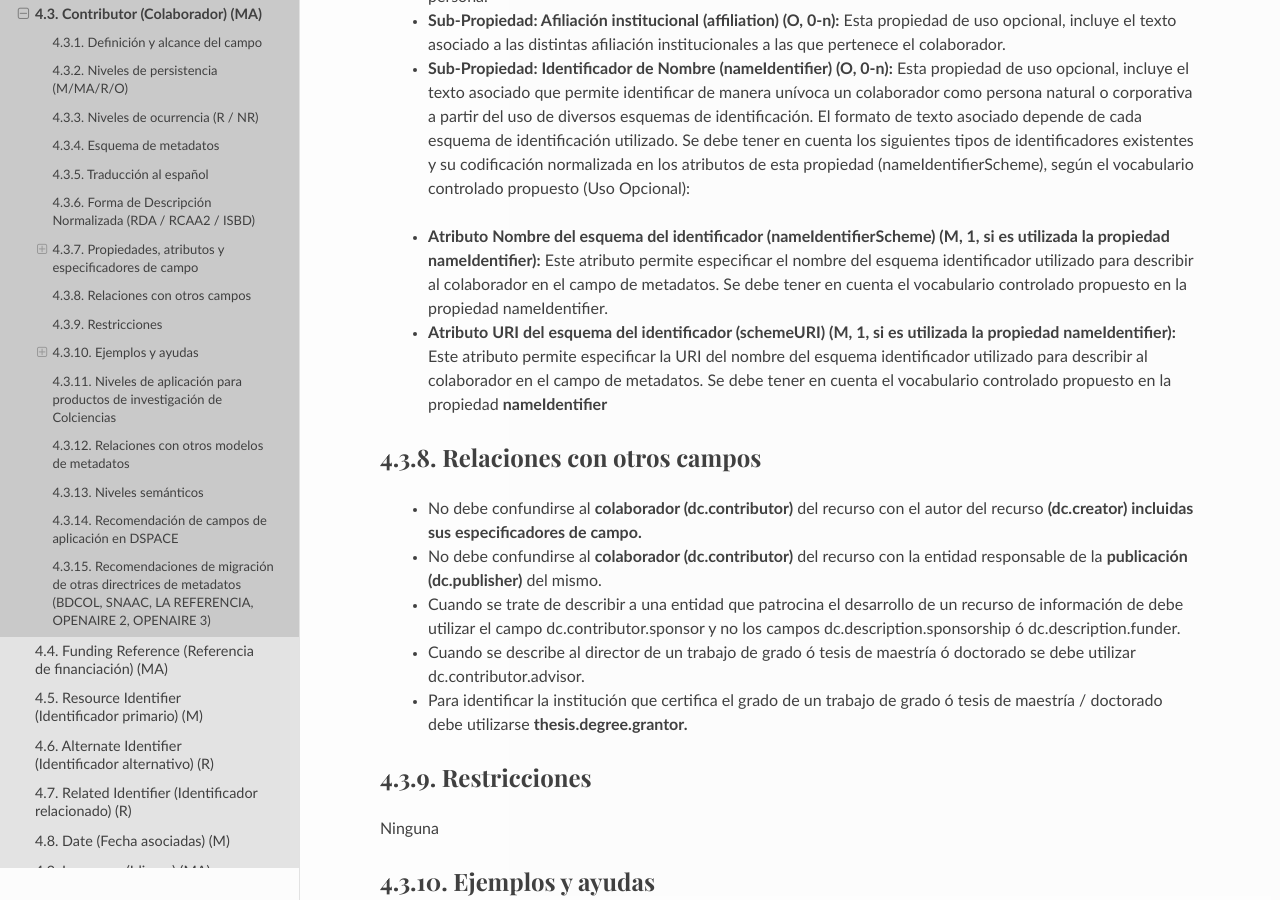
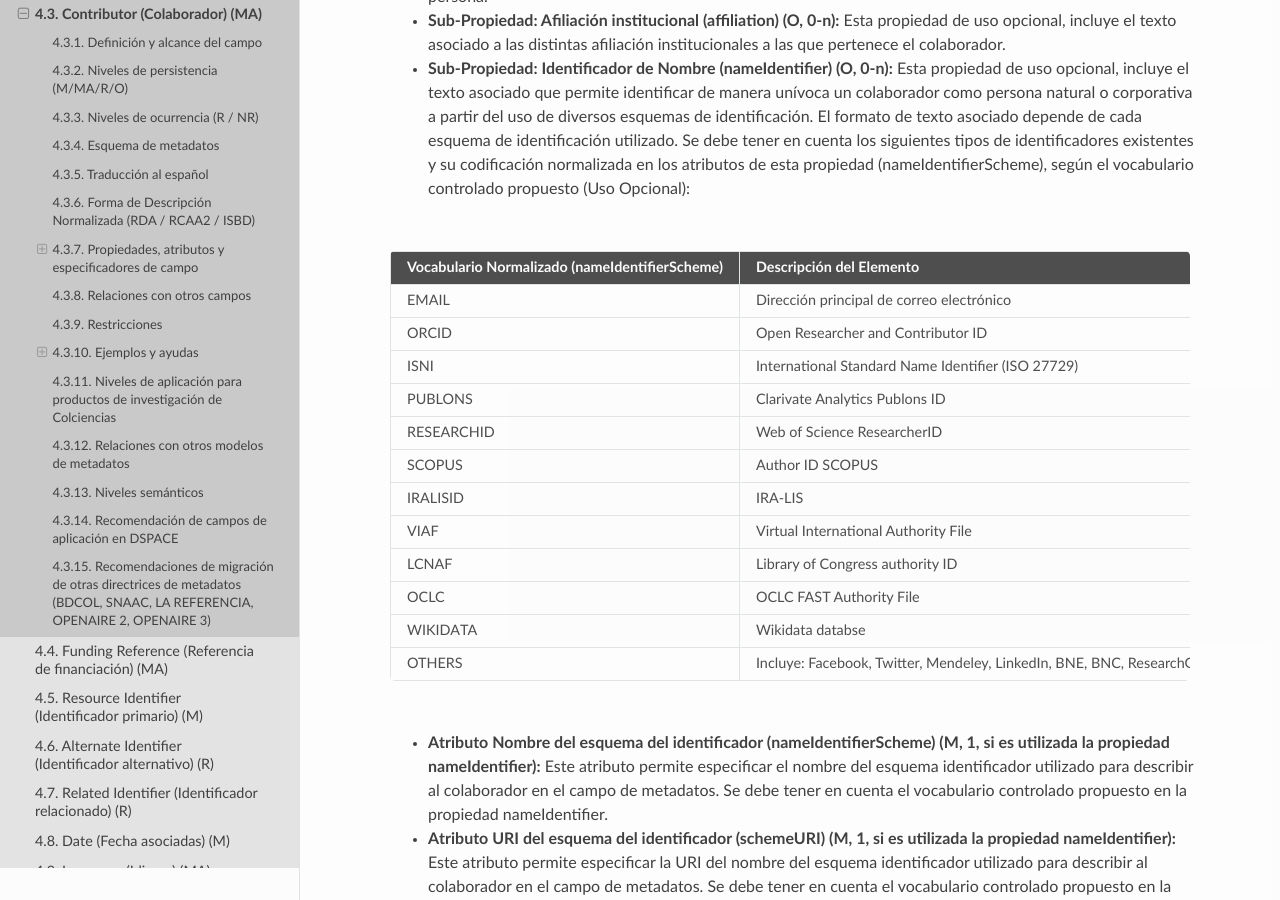
Before and after one commit to rcic/openaire4, a Sphinx documentation site: the page built from docs/field_contributor.rst, in a window 1280 px wide and 900 px high, scrolled down 3931 px. Built offline with Sphinx 7.4.7 and the Read the Docs theme 2.0.0, drawn with Linux system fonts in a browser that asks for light colours; some web fonts are replaced; a script that is not in the unit is left out.

Commit message:
correcion

```diff
--- a/docs/field_contributor.rst
+++ b/docs/field_contributor.rst
@@ -186,40 +186,33 @@
 	- **Sub-Propiedad: Identificador de Nombre (nameIdentifier) (O, 0-n):** Esta propiedad de uso opcional, incluye el texto asociado que permite identificar de manera unívoca un colaborador como persona natural o corporativa a partir del uso de diversos esquemas de identificación. El formato de texto asociado depende de cada esquema de identificación utilizado. Se debe tener en cuenta los siguientes tipos de identificadores existentes y su codificación normalizada en los atributos de esta propiedad (nameIdentifierScheme),  según el vocabulario controlado propuesto (Uso Opcional):
 
 
-+------------------------------------------------+----------------------------------------------------+---------------------------------------------------+
-| Vocabulario Normalizado (nameIdentifierScheme) | Descripción del Elemento                           | Esquema de Dominio del Vocabulario (schemeURI)    |
-+================================================+====================================================+===================================================+
-| EMAIL                                          | Dirección principal de correo electrónico          | https://schema.org/email                          |
-+------------------------------------------------+----------------------------------------------------+---------------------------------------------------+
-| ORCID                                          | Open Researcher and Contributor ID                 | https://orcid.org                                 |
-+------------------------------------------------+----------------------------------------------------+---------------------------------------------------+
-| ISNI                                           | International Standard Name Identifier (ISO 27729) | http://www.isni.org/                              |
-+------------------------------------------------+----------------------------------------------------+---------------------------------------------------+
-| PUBLONS                                        | Clarivate Analytics Publons ID                     | https://publons.com                               |
-+------------------------------------------------+----------------------------------------------------+---------------------------------------------------+
-| RESEARCHID                                     | Web of Science ResearcherID                        | https://www.researcherid.com                      |
-+------------------------------------------------+----------------------------------------------------+---------------------------------------------------+
-| SCOPUS                                         | Author ID SCOPUS                                   | https://www.scopus.com/freelookup/form/author.uri |
-+------------------------------------------------+----------------------------------------------------+---------------------------------------------------+
-| IRALISID                                       | IRA-LIS                                            | https://www.iralis.org/                           |
-+------------------------------------------------+----------------------------------------------------+---------------------------------------------------+
-| VIAF                                           | Virtual International Authority File               | https://viaf.org/                                 |
-+------------------------------------------------+----------------------------------------------------+---------------------------------------------------+
-| LCNAF                                          | Library of Congress authority ID                   | http://id.loc.gov/authorities/names.html          |
-+------------------------------------------------+----------------------------------------------------+---------------------------------------------------+
-| OCLC                                           | OCLC FAST Authority File                           | http://experimental.worldcat.org/fast/            |
-+------------------------------------------------+----------------------------------------------------+---------------------------------------------------+
-| WIKIDATA                                       | Wikidata databse                                   | https://www.wikidata.org                          |
-+------------------------------------------------+----------------------------------------------------+---------------------------------------------------+
-| OTHERS                                         | Incluye:                                           |                                                   |
-|												 | - Facebook										  |					                                  |
-|												 | - Twitter                                          |					                                  |
-|												 | - Mendeley                                         |					                                  |
-|												 | - LinkedIn                                         |					                                  |
-|												 | - BNE                                              |					                                  |
-|												 | - BNC                                              |					                                  |
-|												 | - ResearchGate	                                  |					                                  |
-+------------------------------------------------+----------------------------------------------------+---------------------------------------------------+
++------------------------------------------------+-------------------------------------------------------------------------+---------------------------------------------------+
+| Vocabulario Normalizado (nameIdentifierScheme) | Descripción del Elemento                                                | Esquema de Dominio del Vocabulario (schemeURI)    |
++================================================+=========================================================================+===================================================+
+| EMAIL                                          | Dirección principal de correo electrónico                               | https://schema.org/email                          |
++------------------------------------------------+-------------------------------------------------------------------------+---------------------------------------------------+
+| ORCID                                          | Open Researcher and Contributor ID                                      | https://orcid.org                                 |
++------------------------------------------------+-------------------------------------------------------------------------+---------------------------------------------------+
+| ISNI                                           | International Standard Name Identifier (ISO 27729)                      | http://www.isni.org/                              |
++------------------------------------------------+-------------------------------------------------------------------------+---------------------------------------------------+
+| PUBLONS                                        | Clarivate Analytics Publons ID                                          | https://publons.com                               |
++------------------------------------------------+-------------------------------------------------------------------------+---------------------------------------------------+
+| RESEARCHID                                     | Web of Science ResearcherID                                             | https://www.researcherid.com                      |
++------------------------------------------------+-------------------------------------------------------------------------+---------------------------------------------------+
+| SCOPUS                                         | Author ID SCOPUS                                                        | https://www.scopus.com/freelookup/form/author.uri |
++------------------------------------------------+-------------------------------------------------------------------------+---------------------------------------------------+
+| IRALISID                                       | IRA-LIS                                                                 | https://www.iralis.org/                           |
++------------------------------------------------+-------------------------------------------------------------------------+---------------------------------------------------+
+| VIAF                                           | Virtual International Authority File                                    | https://viaf.org/                                 |
++------------------------------------------------+-------------------------------------------------------------------------+---------------------------------------------------+
+| LCNAF                                          | Library of Congress authority ID                                        | http://id.loc.gov/authorities/names.html          |
++------------------------------------------------+-------------------------------------------------------------------------+---------------------------------------------------+
+| OCLC                                           | OCLC FAST Authority File                                                | http://experimental.worldcat.org/fast/            |
++------------------------------------------------+-------------------------------------------------------------------------+---------------------------------------------------+
+| WIKIDATA                                       | Wikidata databse                                                        | https://www.wikidata.org                          |
++------------------------------------------------+-------------------------------------------------------------------------+---------------------------------------------------+
+| OTHERS                                         | Incluye: Facebook, Twitter, Mendeley, LinkedIn, BNE, BNC, ResearchGate. |                                                   |
++------------------------------------------------+-------------------------------------------------------------------------+---------------------------------------------------+
 
 	+------------------------------------------------+----------------------------------------------------+---------------------------------------------------+
 	| Vocabulario Normalizado (nameIdentifierScheme) | Descripción del Elemento                           | Esquema de Dominio del Vocabulario (schemeURI)    |
```
